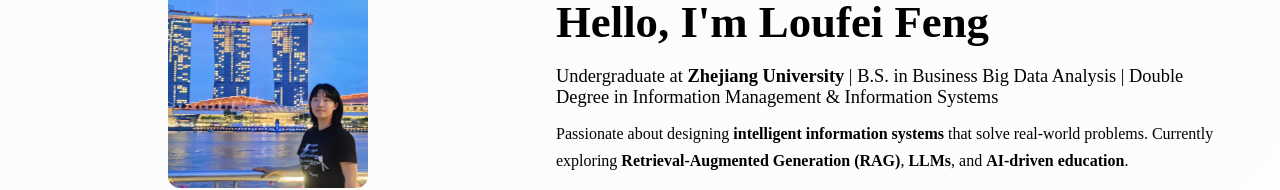
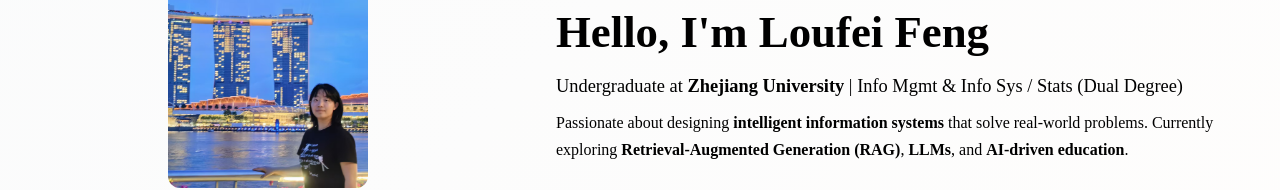
Before and after one commit to sophiezjufluffy/mypage, a Vue app: page / in a window 1280 px wide. Shown: the part 170-360 px from the top of the page. Built offline with nearby package versions, Linux system fonts and the light colour scheme.

Commit message:
Update App.vue

```diff
--- a/src/App.vue
+++ b/src/App.vue
@@ -60,8 +60,7 @@
           </h2>
           <p class="hero-subtitle">
             Undergraduate at <strong>Zhejiang University</strong> |
-            B.S. in Business Big Data Analysis |
-            Double Degree in Information Management & Information Systems
+            Info Mgmt & Info Sys / Stats (Dual Degree)
           </p>
           <p class="hero-description">
             Passionate about designing <em>intelligent information systems</em> that solve real-world problems.
```
